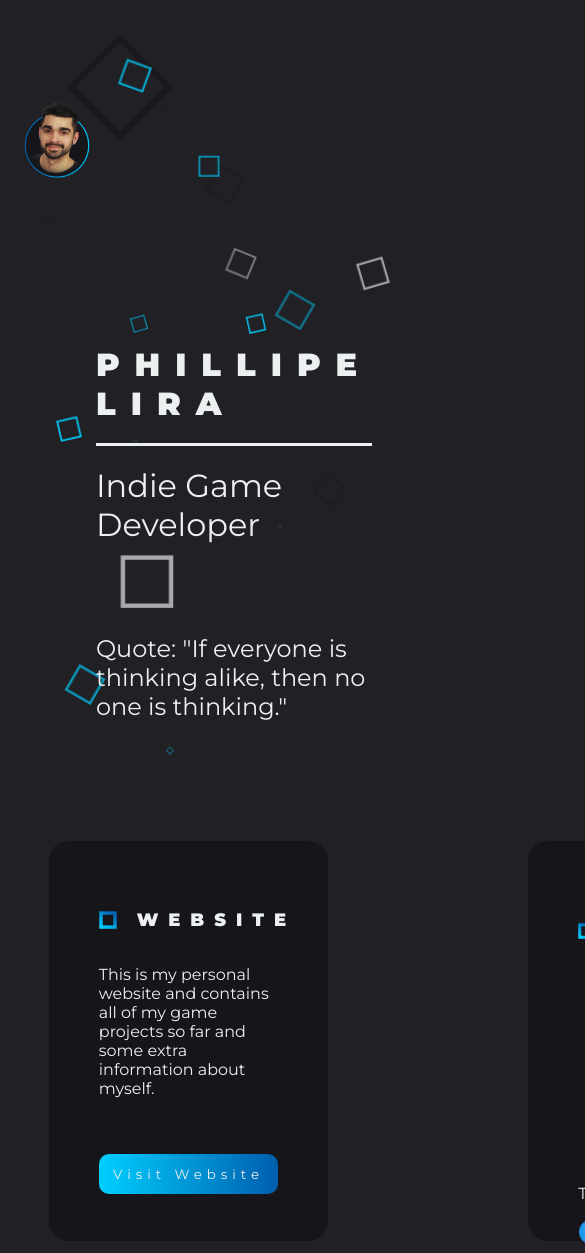
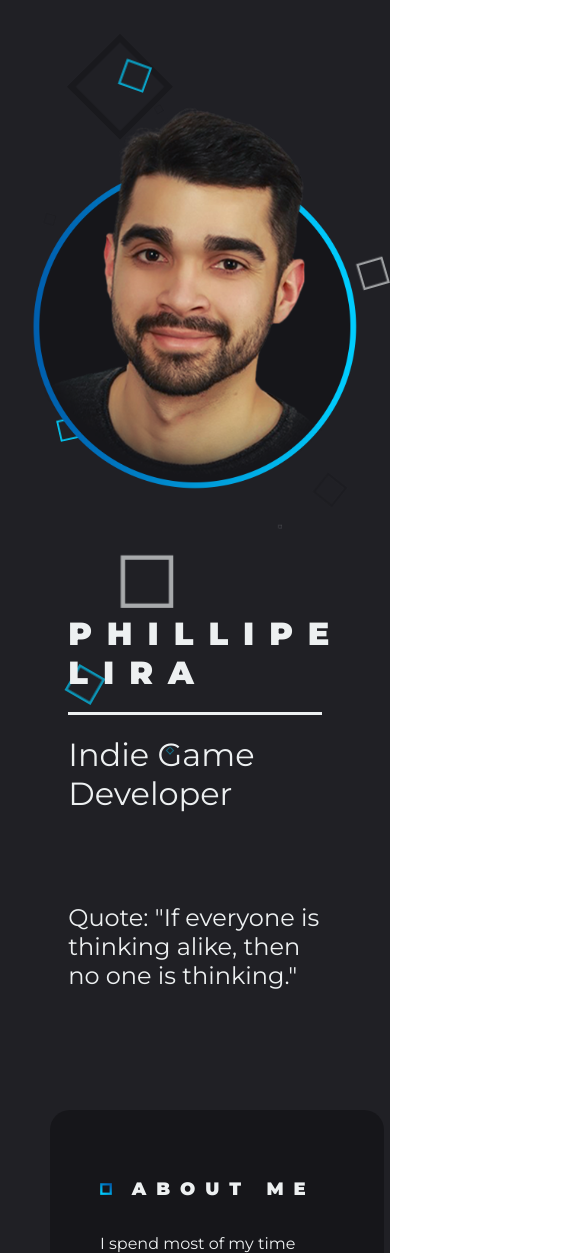
Before and after one commit to PhillipeXat/xatframe, a plain HTML site: page index.html in a window 390 px wide. Shown: the top 1253 px of the page, 585 px wide, since content can reach past the window. Drawn offline with Linux system fonts and the light colour scheme.

Commit message:
Add files via upload

```diff
--- a/Assets/CSS/xatframe.css
+++ b/Assets/CSS/xatframe.css
@@ -82,7 +82,7 @@ button:hover { border: 3px solid #edf0f1; }
     flex-direction: column;
     flex-basis: 30%;
     height: auto;
-    padding-top: 225px;
+    padding-top: 150px;
     border: 0px solid red;
 
     animation-name: name-anim;
--- a/Assets/CSS/xatframe_rwd.css
+++ b/Assets/CSS/xatframe_rwd.css
@@ -3,63 +3,76 @@
 }
 
 @media(max-width: 1920px){
+    #my-photo{
+        flex-basis: 25%;
+    }
+
     .section-box{
         margin: 0 50px;
-    }
-
-    #my-photo{
-        width: 30%;
     }
 }
 
 @media(max-width: 1600px){
-
+    #my-photo{
+        flex-basis: 30%;
+    }
 }
 
 @media(max-width: 1440px){
+    #my-photo{
+        flex-basis: 35%;
+    }
+
+    #my-name{
+        padding-top: 100px;
+    }
+
     .section-box{
         margin: 0 25px;
     }
 }
 
 @media(max-width: 1280px){
+    #top-section{
+        justify-content: center;
+        flex-direction: column;
+    }
+
     #my-photo{
-        width: 40%;
+        margin: auto;
+        width: 50%;
     }
 
     #my-name{
-        flex-basis: 30%;
+        margin: auto;
     }
 
     #bottom-section{
         flex-basis: 50%;
         flex-direction: column;
+        margin: auto;
     }
 
     .section-box{
         flex-basis: 100%;
-        margin: 50px 200px;
+        margin: 50px auto;
+        width: 60%;
+        height: auto;
     }
 
     .box-title img{
         width: 5%;
         height: 5%;
     }
+
+    #social-media{
+        flex-wrap: nowrap;
+    }
 }
 
 @media(max-width: 1080px){
-    #top-section{
-        flex-direction: column;
-    }
-
-    #my-photo{
-        width: 50%;
-        margin: auto;
-    }
-
     #my-name{
-        width: 50%;
-        margin: auto;
+        width: 60%;
     }
 }
 
@@ -76,9 +89,7 @@
 }
 
 @media(max-width: 768px){
-    .section-box{
-        margin: 50px 100px;
-    }
+
 }
 
 @media(max-width: 640px){
--- a/index.html
+++ b/index.html
@@ -2,8 +2,8 @@
 <html lang="eng">
 <head>
     <link rel="stylesheet" href="Assets/CSS/xatframe.css">
+    <link rel="stylesheet" href="Assets/CSS/xatframe_rwd.css">
     <link rel="stylesheet" href="Assets/CSS/background_animation.css">
-    <!--<link rel="stylesheet" href="Assets/CSS/xatframe_rwd.css">-->
     <title>P.'s xatspace</title>
 </head>
 <body>
```
